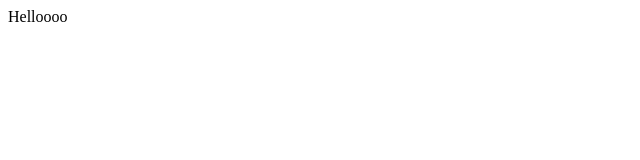
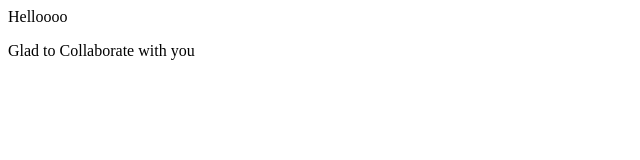
Before and after one commit to sathiyanarayangs/GIT-DEMO, a plain HTML site: page index.html in a window 1280 px wide. Shown: the whole page, without its empty margins (0-640 px from the left). Drawn offline with Linux system fonts and the light colour scheme.

Commit message:
File modified

```diff
--- a/index.html
+++ b/index.html
@@ -1 +1,2 @@
 <p>Helloooo</p>
+<p>Glad to Collaborate with you</p>
```
